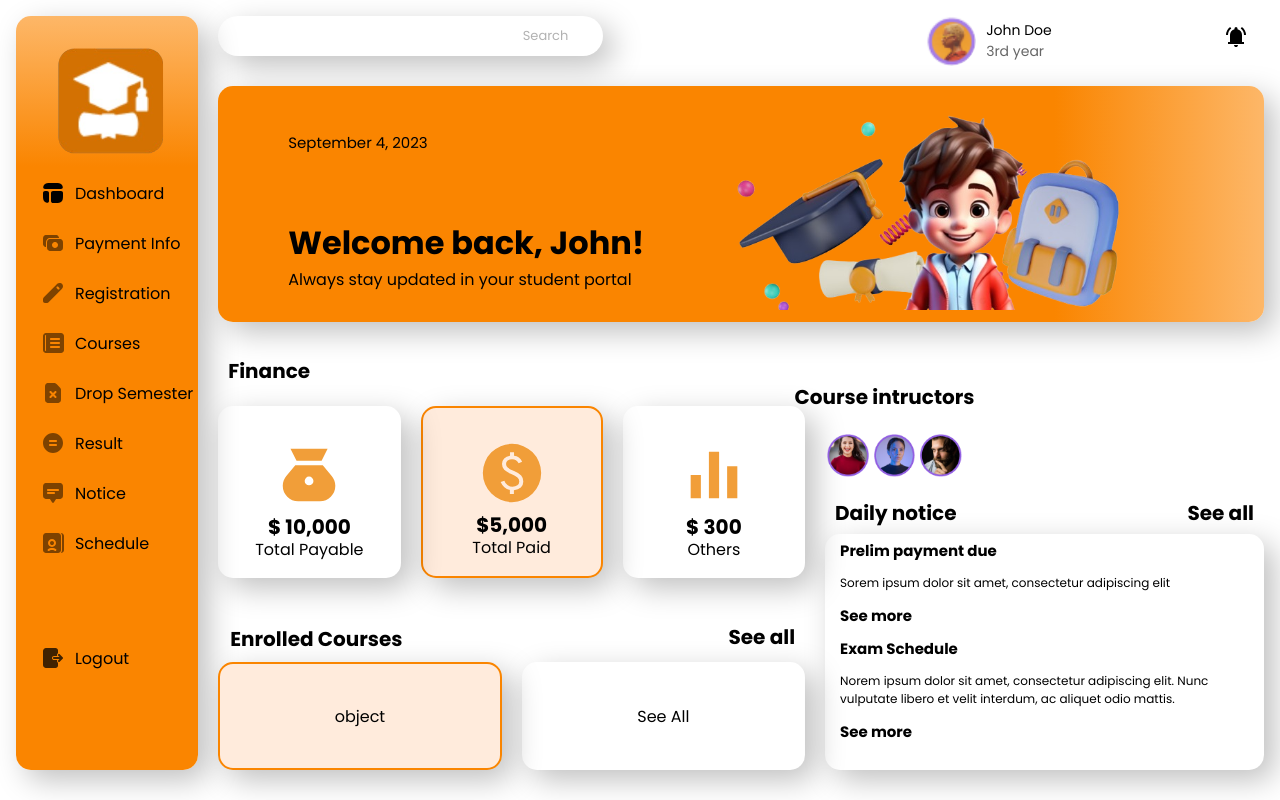
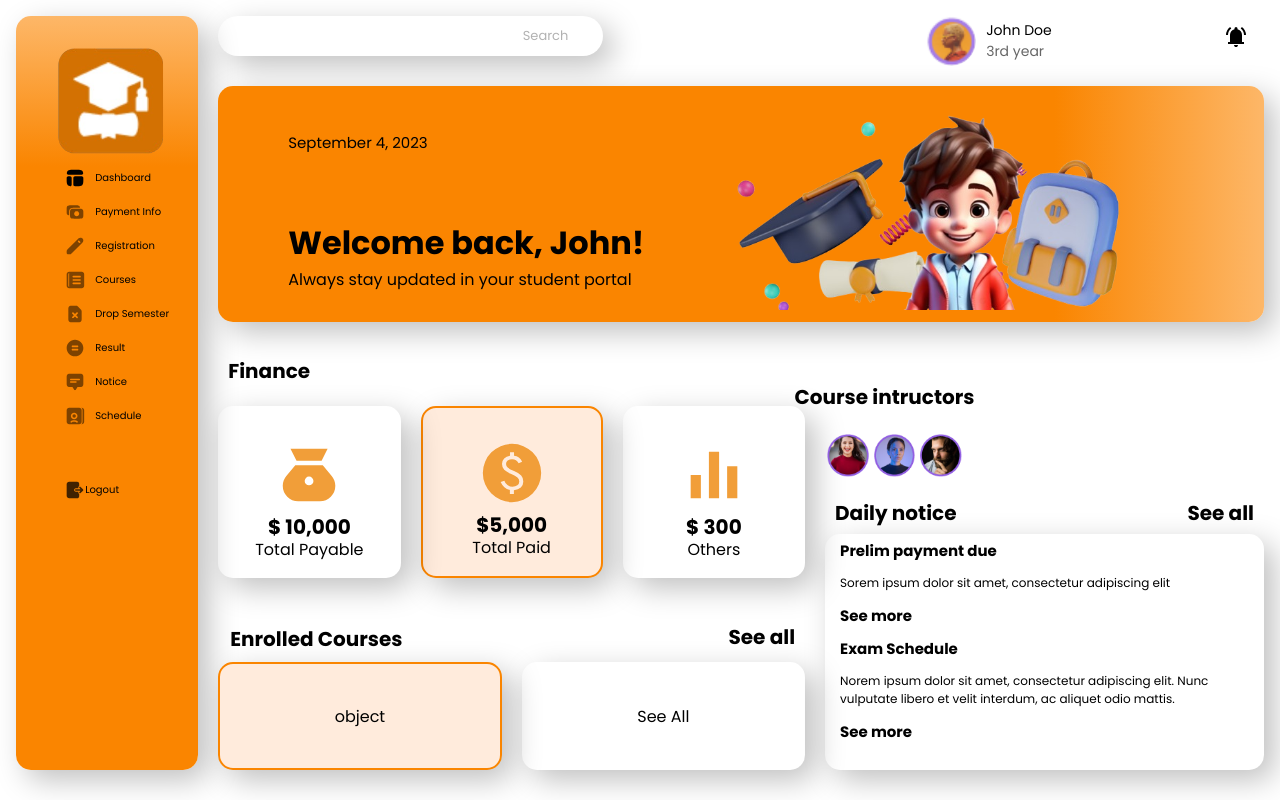
Before and after one commit to luolibit/Cores, a plain HTML site: page index.html in a window 1280 px wide. Drawn offline with Linux system fonts and the light colour scheme.

Commit message:
Update style.css

```diff
--- a/style.css
+++ b/style.css
@@ -34,12 +34,12 @@ body {
     display: flex;
     align-items: center;
     padding-left: 20px;
-    margin-top: 25px;
-    font-size: 16px;
+    margin-top: 10px;
+    font-size: 10px;
 }
 
 .barra img{
-    width: 24px;
+    width: 20px;
     height: 24px;
     margin-right: 10px;
 }
@@ -48,14 +48,13 @@ body {
     display: flex;
     align-items: center;
     padding-left: 20px;
-    margin-top: 90px;
-    font-size: 16px;
+    margin-top: 50px;
+    font-size: 10px;
 }
 
 .logout img{
-    width: 24px;
+    width: 20px;
     height: 24px;
-    margin-right: 10px;
 }
 
 .chapeu{
```
